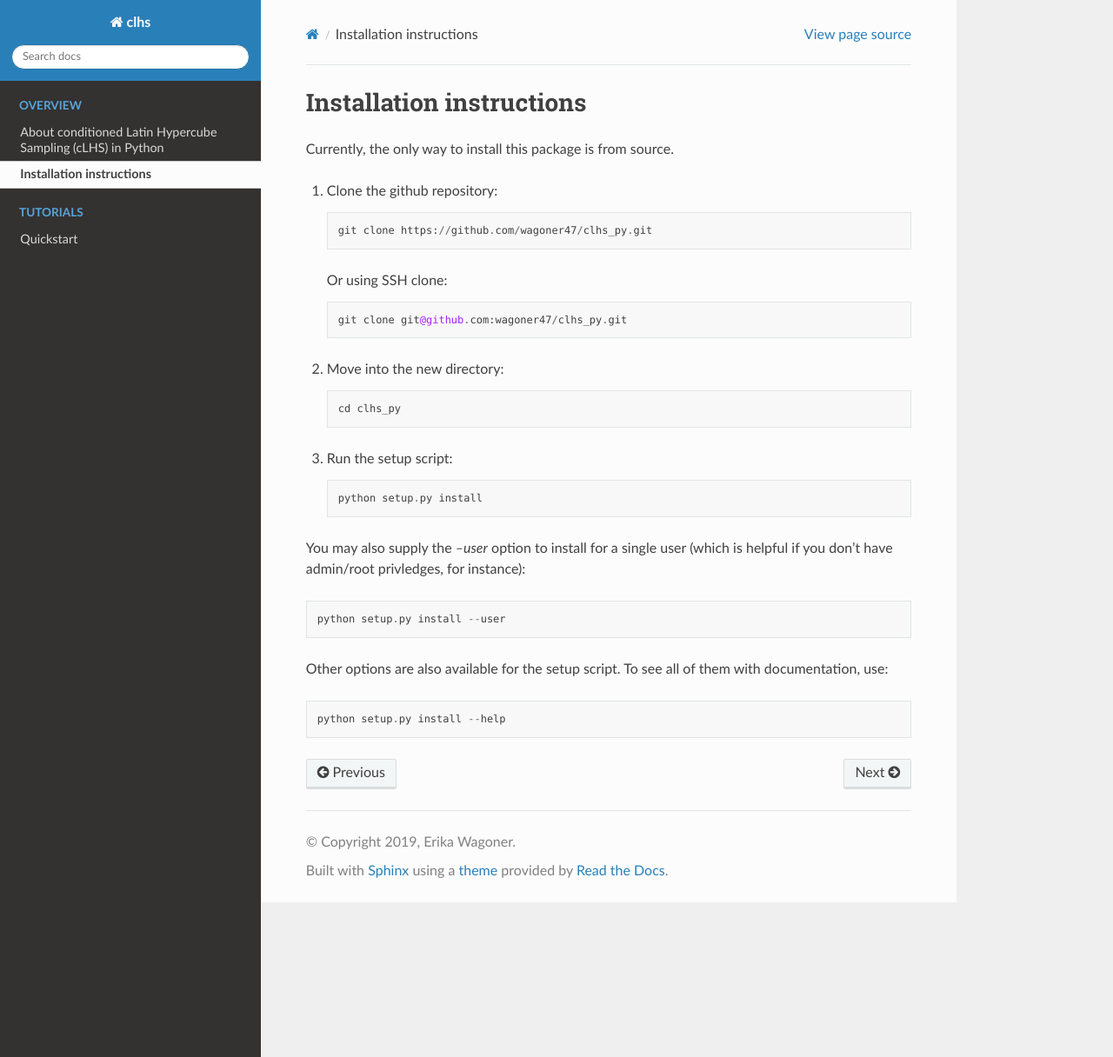
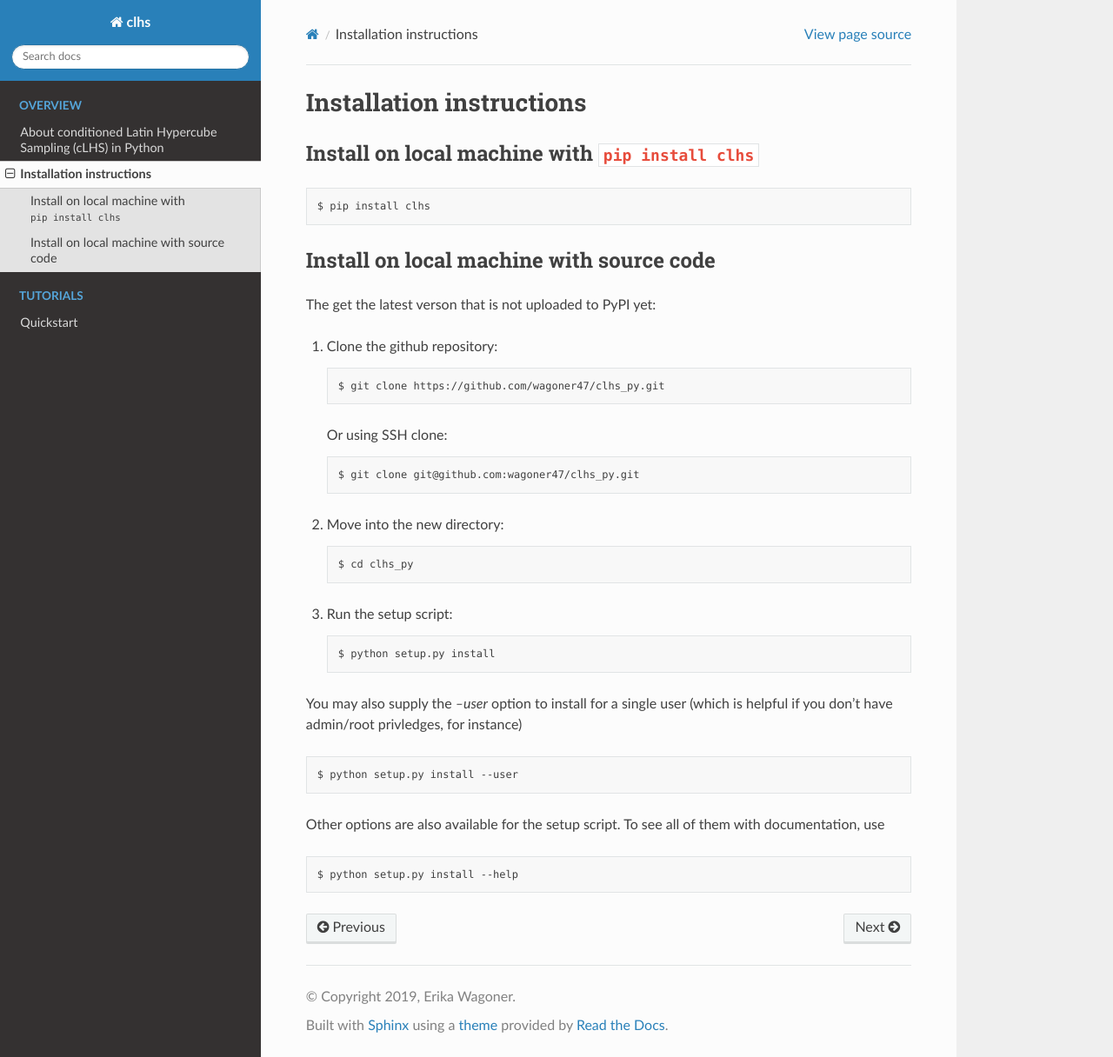
Before and after one commit to wagoner47/clhs_py, a Sphinx documentation site: the page built from docs/installation.rst, in a window 1280 px wide and 1216 px high. Shown: the whole window at 87% size. Built offline with Sphinx 7.4.7 and the Read the Docs theme 2.0.0, drawn with Linux system fonts in a browser that asks for light colours.

Commit message:
Update installation.rst

```diff
--- a/docs/installation.rst
+++ b/docs/installation.rst
@@ -1,30 +1,48 @@
 Installation instructions
 ===============================================================================
 
-Currently, the only way to install this package is from source.
+
+Install on local machine with ``pip install clhs``
+--------------------------------------------------
+
+.. code-block:: bash
+
+    $ pip install clhs
+
+
+Install on local machine with source code
+-----------------------------------------
+
+The get the latest verson that is not uploaded to PyPI yet:
 
 #. Clone the github repository::
 
-	git clone https://github.com/wagoner47/clhs_py.git
+	$ git clone https://github.com/wagoner47/clhs_py.git
+
 
    Or using SSH clone::
 
-	git clone git@github.com:wagoner47/clhs_py.git
+	$ git clone git@github.com:wagoner47/clhs_py.git
 
 #. Move into the new directory::
 
-	cd clhs_py
+	$ cd clhs_py
 
 #. Run the setup script::
 
-	python setup.py install
+	$ python setup.py install
 
 You may also supply the `--user` option to install for a single user (which is
-helpful if you don't have admin/root privledges, for instance)::
+helpful if you don't have admin/root privledges, for instance)
 
-	python setup.py install --user
+.. code-block:: bash
+
+	$ python setup.py install --user
+
 
 Other options are also available for the setup script. To see all of them with
-documentation, use::
+documentation, use
 
-	python setup.py install --help
+.. code-block:: bash
+
+	$ python setup.py install --help
```
